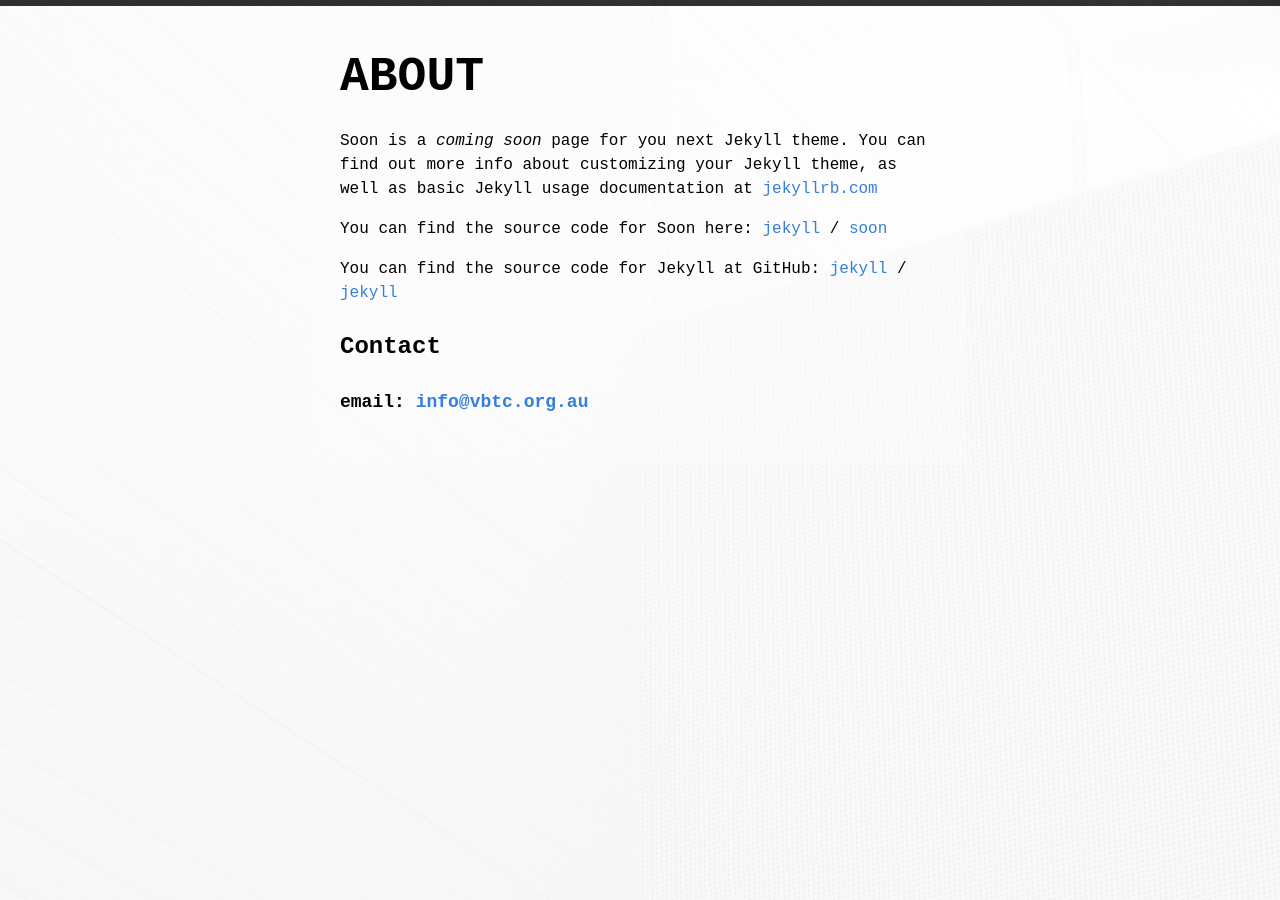
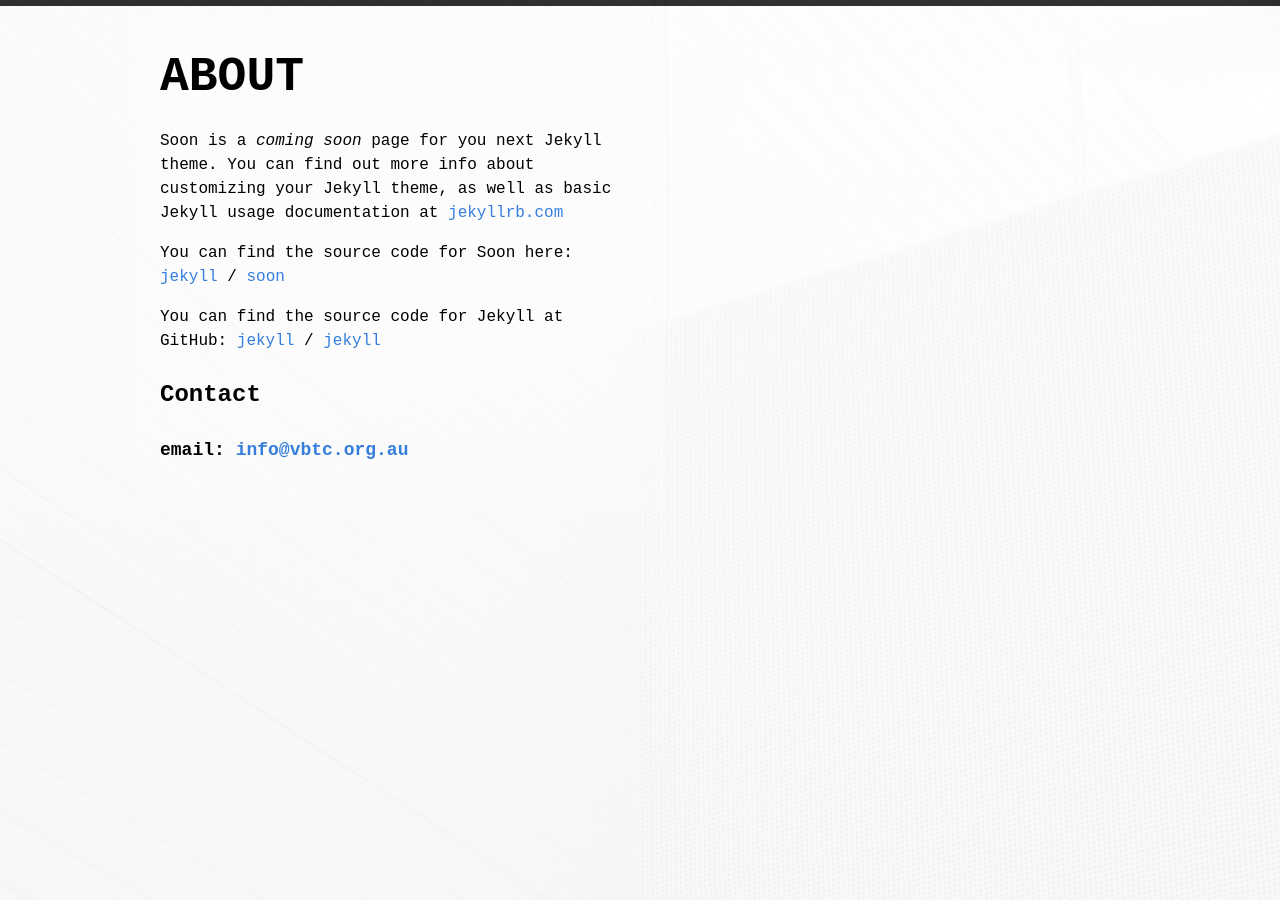
Before and after one commit to vbtc-au/coming-soon, a Jekyll site: the page built from _pages/about.md, in a window 1280 px wide. Built offline with Jekyll 4.4.1, drawn with Linux system fonts in a browser that asks for light colours.

Commit message:
Update default.html

```diff
--- a/_layouts/default.html
+++ b/_layouts/default.html
@@ -4,7 +4,7 @@
   {% include head.html %}
 
 <body>
-  <main class="page-content" aria-label="Content" style="max-width:'1000px';">
+  <main class="page-content" aria-label="Content" style="max-width:800px; margin:0;">
     <div id="bg" style="margin: auto;
   padding: 0; background: url({{site.url}}/images/background.jpg) center fixed no-repeat;
     -moz-background-size: cover;
```
